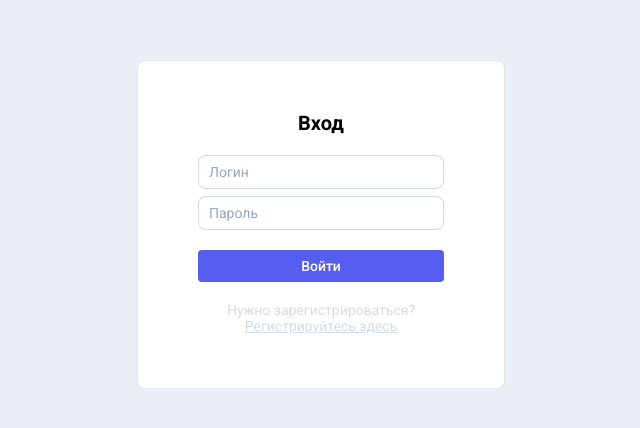
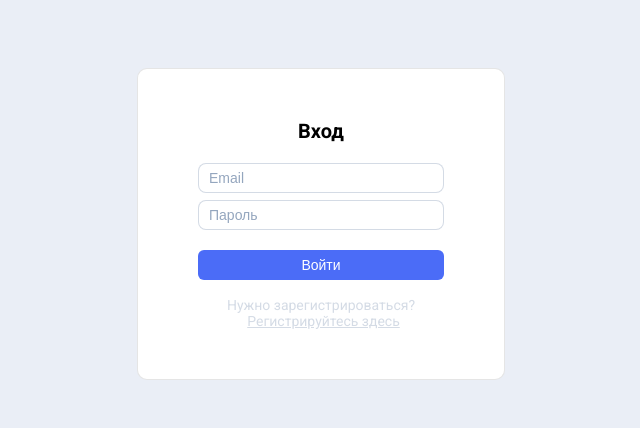
Before and after one commit to AnnaM-7777777/skypro-kanban, a React (Vite) app: page /login in a window 1280 px wide. Shown: the part 176-604 px from the top of the page, without its empty margins (319-959 px from the left). Built offline with nearby package versions, Linux system fonts and the light colour scheme.

Commit message:
Изменение SignInPage.jsx, вынос логики в AuthForm.jsx

```diff
--- a/src/App.css
+++ b/src/App.css
@@ -466,16 +466,30 @@ body {
     width: 168px;
 }
 
-._active-category {
-    opacity: 1 !important;
-}
-
 .pop-new-card__category-themes {
     display: flex;
     flex-wrap: nowrap;
     align-items: flex-start;
     justify-content: flex-start;
+    gap: 7px;
     margin-top: 14px;
+}
+
+.pop-new-card__category-theme,
+.pop-browse__category-theme {
+    opacity: 0.5;
+    cursor: pointer;
+    transition: opacity 0.2s ease;
+}
+
+.pop-new-card__category-theme._active-category,
+.pop-browse__category-theme._active-category {
+    opacity: 1 !important;
+}
+
+.pop-new-card__category-theme:not(._active-category):hover,
+.pop-browse__category-theme:not(._active-category):hover {
+    opacity: 1;
 }
 
 .pop-new-card__btn-create {
@@ -540,8 +554,7 @@ body {
     color: rgba(233, 212, 255, 1);
 }
 
-.pop-new-card__form-block.dark-mode
-    .pop-browse__category-theme._active-category {
+.pop-new-card__form-block.dark-mode .pop-browse__category-theme._active-category {
     opacity: 1;
     box-shadow: 0 0 0 1px rgba(255, 255, 255, 0.4);
 }
@@ -623,7 +636,6 @@ body {
     height: 30px;
     border-radius: 24px;
     padding: 8px 20px;
-    opacity: 1;
 }
 
 .pop-browse__category-theme p {
@@ -799,7 +811,7 @@ body {
 .pop-browse__block.dark-mode .pop-browse__description-form-area {
     background-color: rgba(21, 20, 25, 0);
     color: rgba(148, 166, 190, 1);
-    border: 0.7px solid rgba(148, 166, 190, 0.4)
+    border: 0.7px solid rgba(148, 166, 190, 0.4);
 }
 
 .pop-browse__block.dark-mode .pop-browse__description-form-area::placeholder {
@@ -851,9 +863,6 @@ body {
 /* ---------- */
 /* ---------- */
 /* ---------- */
-
-
-
 
 .form-browse__block {
     display: flex;
--- a/src/pages/SignInPage.jsx
+++ b/src/pages/SignInPage.jsx
@@ -1,107 +1,7 @@
-import { useState } from "react";
-import { useNavigate, Link } from "react-router-dom";
-import { useAuth } from "../context/useAuth";
+import AuthForm from "./AuthForm";
 
-import {
-    LoginForm,
-    LoginWrapper,
-    Title,
-    Input,
-    Button,
-    RegisterLink,
-    ErrorText,
-} from "./SignInPage.styled";
-
-const SignInPage = ({ isDark }) => {
-    const navigate = useNavigate();
-    const { login: authLogin } = useAuth();
-    const [login, setLogin] = useState("");
-    const [password, setPassword] = useState("");
-    const [error, setError] = useState("");
-    const [loginError, setLoginError] = useState(false);
-    const [passwordError, setPasswordError] = useState(false);
-    const [loading, setLoading] = useState(false);
-    const handleLogin = async (e) => {
-        e.preventDefault();
-        setError("");
-        setLoginError(false);
-        setPasswordError(false);
-
-        if (!login || !password) {
-            setError("Заполните все поля.");
-            if (!login) setLoginError(true);
-            if (!password) setPasswordError(true);
-            return;
-        }
-
-        try {
-            setLoading(true);
-            await authLogin({ login: login.trim(), password: password.trim() });
-            navigate("/", { replace: true });
-        } catch {
-            setError(
-                "Введенные вами данные не распознаны. Проверьте свой логин и пароль и повторите попытку входа.",
-            );
-            setLoginError(true);
-            setPasswordError(true);
-        } finally {
-            setLoading(false);
-        }
-    };
-
-    // Обработчики с очисткой ошибок при вводе
-    const handleLoginChange = (e) => {
-        setLogin(e.target.value);
-        if (loginError) setLoginError(false);
-    };
-
-    const handlePasswordChange = (e) => {
-        setPassword(e.target.value);
-        if (passwordError) setPasswordError(false);
-    };
-
-    return (
-        <LoginForm $isDark={isDark}>
-            <LoginWrapper $isDark={isDark}>
-                <Title $isDark={isDark}>Вход</Title>
-
-                <form onSubmit={handleLogin}>
-                    <Input
-                        type="text"
-                        placeholder="Логин"
-                        value={login}
-                        onChange={handleLoginChange}
-                        $error={loginError}
-                        $isDark={isDark}
-                    />
-
-                    <Input
-                        type="password"
-                        placeholder="Пароль"
-                        value={password}
-                        onChange={handlePasswordChange}
-                        $error={passwordError}
-                        $isDark={isDark}
-                    />
-
-                    {error && <ErrorText>{error}</ErrorText>}
-
-                    <Button
-                        type="submit"
-                        disabled={loading || loginError || passwordError}
-                        $isDark={isDark}
-                    >
-                        {loading ? "Входим..." : "Войти"}
-                    </Button>
-                </form>
-
-                <RegisterLink $isDark={isDark}>
-                    Нужно зарегистрироваться?{" "}
-                    <Link to="/register">Регистрируйтесь здесь</Link>
-                </RegisterLink>
-            </LoginWrapper>
-        </LoginForm>
-    );
-};
+function SignInPage() {
+    return <AuthForm isSignUp={false} />;
+}
 
 export default SignInPage;
--- a/src/pages/SignInPage.styled.js
+++ /dev/null
@@ -1,127 +0,0 @@
-import styled from "styled-components";
-
-export const LoginForm = styled.div`
-    display: flex;
-    align-items: center;
-    justify-content: center;
-    min-height: 100vh;
-    background: ${({ $isDark }) =>
-        $isDark ? "#151419" : "rgba(234, 238, 246, 1)"};
-`;
-
-export const LoginWrapper = styled.div`
-    width: 368px;
-    min-height: 329px;
-    display: flex;
-    flex-direction: column;
-    gap: 20px;
-    padding: 50px 60px;
-    background: ${({ $isDark }) =>
-        $isDark ? "#20202C" : "rgba(255, 255, 255, 1)"};
-    border-radius: 8px;
-    border: 1px solid
-        ${({ $isDark }) =>
-            $isDark ? "rgba(148, 166, 190, 0.4)" : " rgba(0,0,0,0.1)"};
-
-    @media screen and (max-width: 660px) {
-        background: ${({ $isDark }) =>
-            $isDark ? "#151419" : "rgba(234, 238, 246, 1)"};
-        border: none;
-        padding: 16px;
-    }
-
-    form {
-        display: flex;
-        flex-direction: column;
-        gap: 7px;
-    }
-`;
-
-export const Title = styled.h1`
-    font-family: Roboto;
-    font-weight: 700;
-    font-size: 20px;
-    text-align: center;
-    color: ${({ $isDark }) => ($isDark ? "#FFFFFF" : "#000000")};
-`;
-
-export const Input = styled.input`
-    width: 100%;
-    padding: 8px 10px;
-    font-family: Roboto;
-    font-size: 14px;
-    box-sizing: border-box;
-    border-radius: 8px;
-    outline: none;
-
-    border: 1px solid
-        ${({ $error, $isDark }) =>
-            $error
-                ? "rgba(248, 77, 77, 1)"
-                : $isDark
-                  ? "rgba(255,255,255,0.4)"
-                  : "rgba(148, 166, 190, 0.4)"};
-
-    background-color: ${({ $isDark }) =>
-        $isDark ? "#20202C" : "rgba(255, 255, 255, 1)"};
-    color: ${({ $isDark }) => ($isDark ? "#FFFFFF" : "#000000")};
-
-    &::placeholder {
-        color: ${({ $isDark }) =>
-            $isDark ? "rgba(255,255,255,0.6)" : "rgba(148,166,190,1)"};
-    }
-
-    @media screen and (max-width: 660px) {
-        background: ${({ $isDark }) =>
-            $isDark ? "#151419" : "rgba(234, 238, 246, 1)"};
-        min-height: 40px;
-    }
-`;
-
-export const Button = styled.button`
-    width: 100%;
-    padding: 8px 10px;
-    margin-top: 13px;
-    font-family: Roboto;
-    font-size: 14px;
-    font-weight: 500;
-    color: rgba(255, 255, 255, 1);
-    background: ${({ disabled }) => (disabled ? "rgba(148, 166, 190, 1)" : "rgba(86, 94, 239, 1)")};
-    border: none;
-    border-radius: 4px;
-    cursor: ${({ disabled }) => (disabled ? "not-allowed" : "pointer")};
-
-    @media screen and (max-width: 660px) {
-        min-height: 40px;
-    }
-`;
-
-export const ErrorText = styled.p`
-    font-family: Arial;
-    font-weight: 400;
-    font-size: 12px;
-    line-height: 150%;
-    text-align: center;
-    color: rgba(248, 77, 77, 1);
-`;
-
-export const RegisterLink = styled.div`
-    text-align: center;
-    font-family: Roboto;
-    font-size: 14px;
-    color: rgba(148, 166, 190, 0.4);
-
-    a {
-        color: rgba(148, 166, 190, 0.4);
-        text-decoration: underline;
-        cursor: pointer;
-
-        &:hover {
-            opacity: 0.8;
-        }
-    }
-    @media screen and (max-width: 660px) {
-        display: flex;
-        flex-direction: column;
-    }
-`;
```
